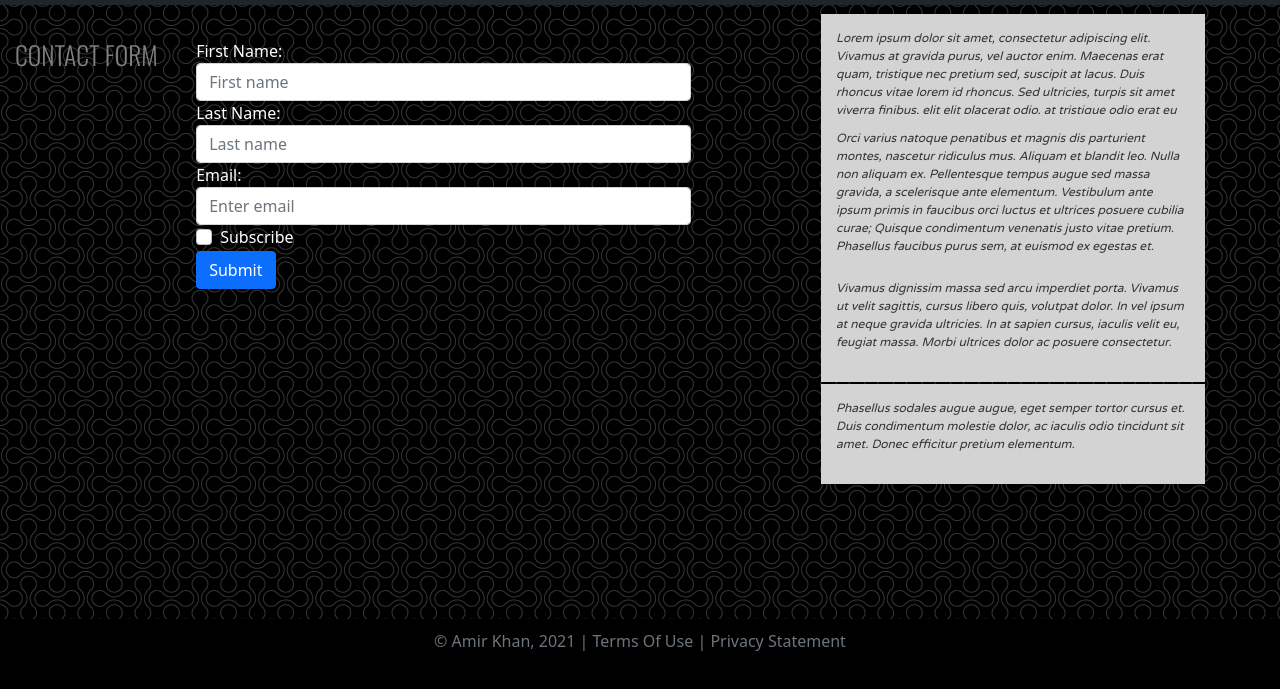
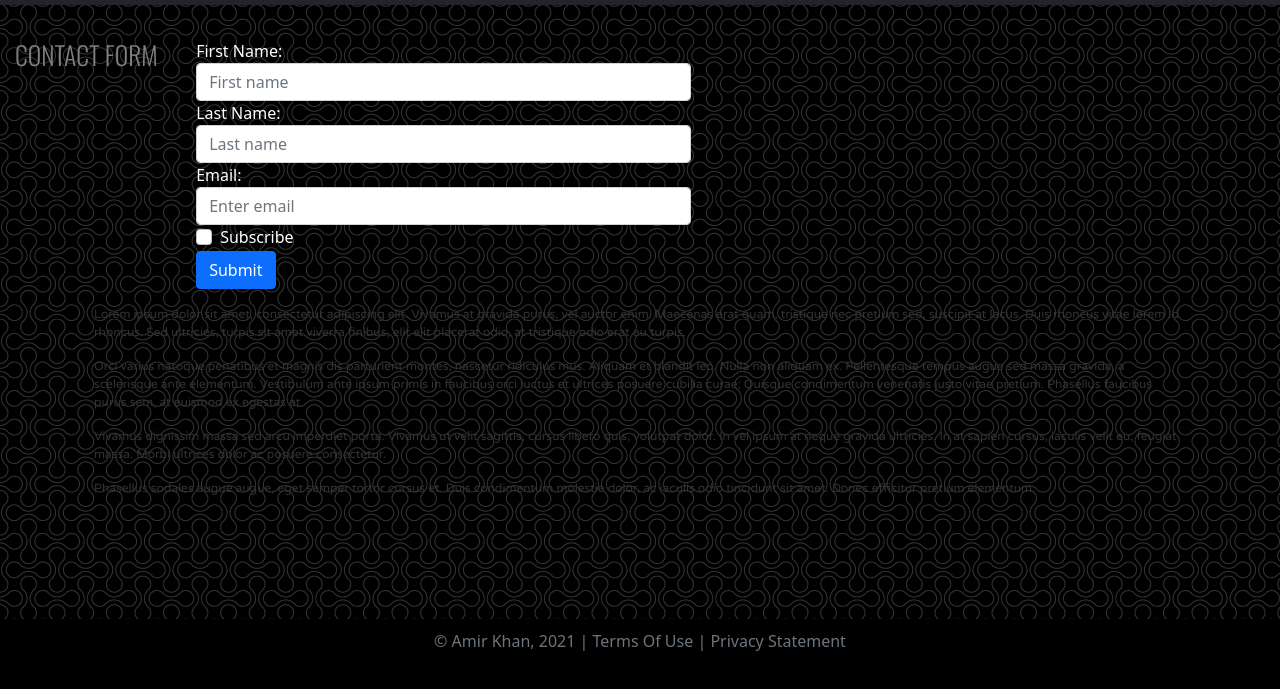
Before and after one commit to Ak3280211/project, a plain HTML site: page contact.html in a window 1280 px wide. Shown: the part 81-770 px from the top of the page. Drawn offline with nearby package versions, Linux system fonts and the light colour scheme.

Commit message:
Update main.css

```diff
--- a/css/main.css
+++ b/css/main.css
@@ -78,7 +78,7 @@ h4 {
 p {
     color: #333;
     font-family: 'Varela Round', sans-serif;
-    font-size: 0.75em;
+    font-size: 12px;
 }
 
 footer {
@@ -153,74 +153,14 @@ button {
     border: none;
     padding: 12px 24px;
     border-radius: 50px;
-
     font-weight: 600;
     color: #0077ff;
     background-color: #e0efff;
-
-    /* Button is inline-block element by default, it need to have block display for margin: 0 auto; to work */
     margin: 0 auto;
     display: block;
-
-    /* Button is a clickable element, therefore it should have a pointer cursor */
     cursor: pointer;
 }
-.aside1 {
-    width: 30%;
-    padding: 15px;
-    margin: 15px;
-    float: right;
-    font-style: italic;
-    background-color: lightgray;
-    word-wrap: break-word;
-    position:absolute;
-    right:60px;
-    top:80px;
-}
-.aside2 {
-    width: 30%;
-    padding: 15px;
-    margin: 15px;
-    float: right;
-    font-style: italic;
-    background-color: lightgray;
-    word-wrap: break-word;
-    position: absolute;
-    right: 60px;
-    top: 180px;
-}
-.aside3 {
-    width: 30%;
-    padding: 15px;
-    margin: 15px;
-    float: right;
-    font-style: italic;
-    background-color: lightgray;
-    word-wrap: break-word;
-    position: absolute;
-    right: 60px;
-    top: 330px;
-}
-.aside4 {
-    width: 30%;
-    padding: 15px;
-    margin: 15px;
-    float: right;
-    font-style: italic;
-    background-color: lightgray;
-    word-wrap: break-word;
-    position: absolute;
-    right: 60px;
-    top: 450px;
-}
-.card123 {
-    padding-top: 2.4em;
-}
-figcaption {
-    font-size: 14px;
-    color: antiquewhite;
-    line-height: 150%;
-}
+
 .footer {
     position: fixed;
     left: 0;
```
